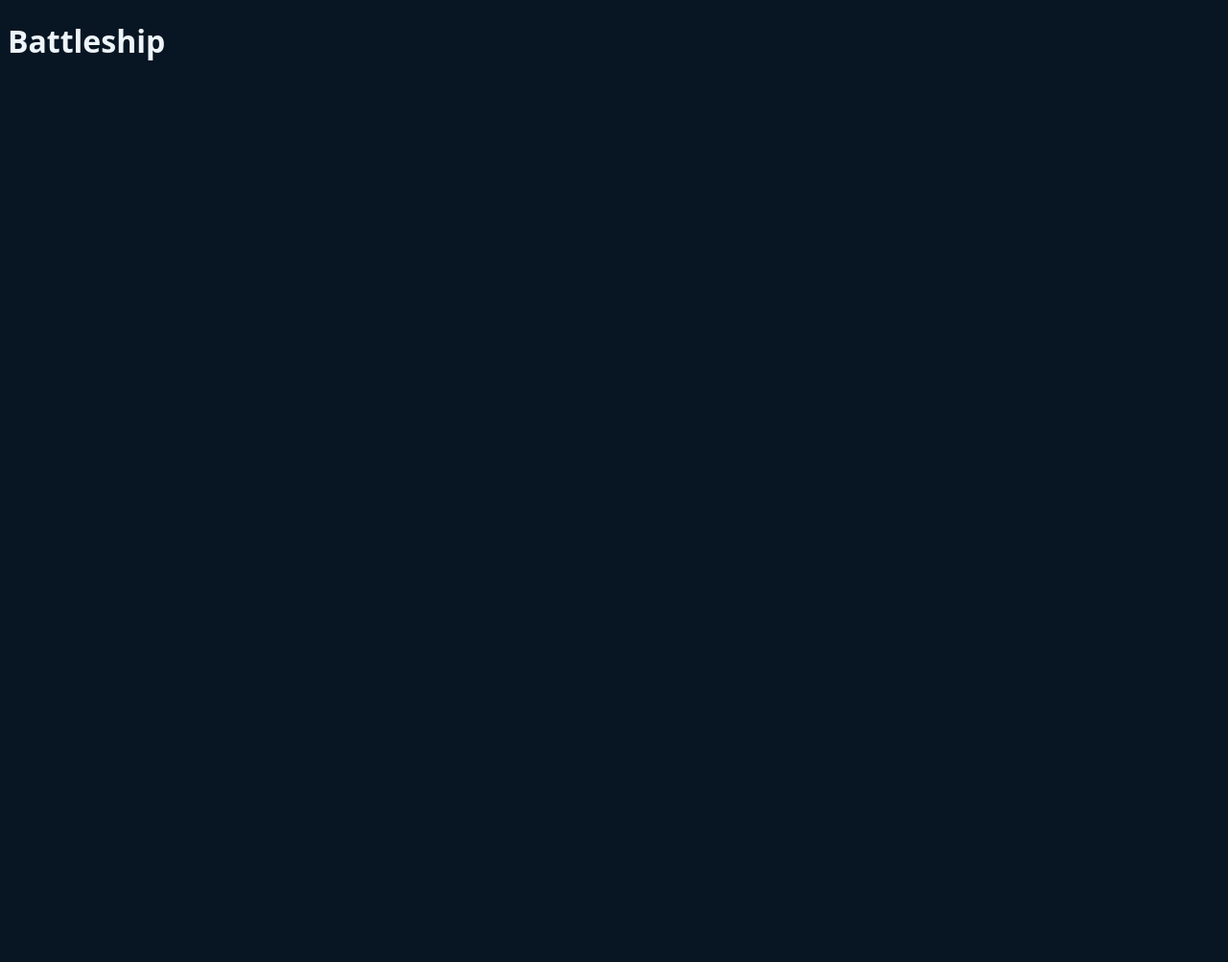
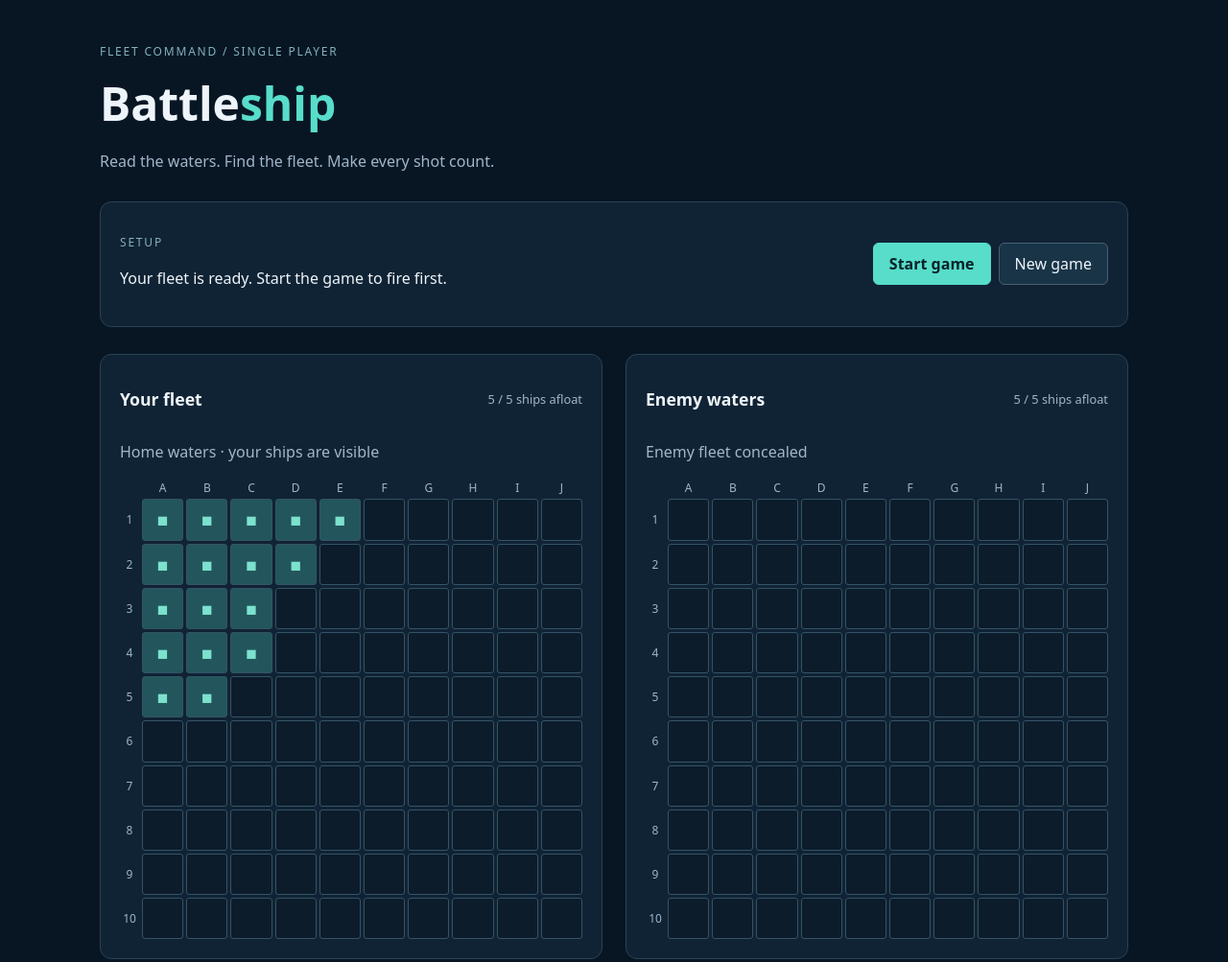
Before and after one commit to jan-christopher-buen/odin-battleship, a website built with webpack: page src/index.html in a window 1280 px wide. Shown: the top 1003 px of the page at 96% size. Before the commit the page ends 800 px from the top, so only its background shows below. Built offline with nearby package versions, Linux system fonts and the light colour scheme.

Commit message:
Connect game state to interactive Battleship boards

```diff
--- /dev/null
+++ b/src/dom.js
@@ -0,0 +1,98 @@
+import { BOARD_SIZE } from './gameboard.js';
+
+const coordinate = (x, y) => `${String.fromCharCode(65 + x)}${y + 1}`;
+
+function createBoard(container, interactive) {
+  const cells = [];
+  for (let y = -1; y < BOARD_SIZE; y += 1) {
+    for (let x = -1; x < BOARD_SIZE; x += 1) {
+      const element = document.createElement(interactive && x >= 0 && y >= 0 ? 'button' : 'span');
+      if (x < 0 || y < 0) {
+        element.className = 'axis';
+        element.textContent = y < 0 && x >= 0 ? String.fromCharCode(65 + x) : x < 0 && y >= 0 ? y + 1 : '';
+        element.setAttribute('aria-hidden', 'true');
+      } else {
+        element.className = 'cell';
+        if (interactive) {
+          element.type = 'button';
+          element.dataset.x = x;
+          element.dataset.y = y;
+        } else {
+          element.setAttribute('role', 'img');
+        }
+        cells.push(element);
+      }
+      container.append(element);
+    }
+  }
+  return cells;
+}
+
+function renderBoard(elements, board, reveal, active) {
+  elements.forEach((element, index) => {
+    const x = index % BOARD_SIZE;
+    const y = Math.floor(index / BOARD_SIZE);
+    const cell = board.cells[y][x];
+    const sunk = cell.ship !== null && board.ships[cell.ship].sunk;
+    // Unattacked enemy ships never contribute attributes, labels or markup.
+    const visibleShip = cell.ship !== null && (reveal || sunk);
+    const appearance = sunk ? 'sunk' : cell.shot || (visibleShip ? 'ship' : 'water');
+    element.className = `cell ${appearance}`;
+    element.textContent = appearance === 'sunk' ? '×' : appearance === 'hit' ? '×' : appearance === 'miss' ? '·' : visibleShip ? '■' : '';
+    const description = appearance === 'water' ? 'untried' : appearance;
+    element.setAttribute('aria-label', `${coordinate(x, y)}: ${description}`);
+    if (element.tagName === 'BUTTON') element.disabled = !active || cell.shot !== null;
+  });
+}
+
+export default function mountGame(game) {
+  const humanCells = createBoard(document.querySelector('#human-board'), false);
+  const enemyCells = createBoard(document.querySelector('#enemy-board'), true);
+  const status = document.querySelector('#status');
+  const start = document.querySelector('#start');
+  const restart = document.querySelector('#restart');
+  const reports = document.querySelector('#reports');
+
+  function render() {
+    const state = game.getSnapshot();
+    renderBoard(humanCells, state.human, true, false);
+    renderBoard(enemyCells, state.computer, state.phase === 'game-over', state.phase === 'human-turn');
+    start.disabled = state.phase !== 'setup';
+    document.querySelector('#phase').textContent = state.phase.replaceAll('-', ' ');
+    document.querySelector('#enemy-note').textContent = state.phase === 'game-over' ? 'Enemy fleet revealed' : 'Enemy fleet concealed';
+    status.textContent = state.phase === 'setup' ? 'Your fleet is ready. Start the game to fire first.'
+      : state.phase === 'game-over' ? state.winner === 'human' ? 'Victory! You sank the enemy fleet.' : 'Defeat. The computer sank your fleet.'
+        : state.phase === 'human-turn' ? 'Your turn. Choose a square in enemy waters.' : 'Computer turn.';
+    document.querySelector('#human-fleet').textContent = `${state.human.ships.filter((ship) => !ship.sunk).length} / 5 ships afloat`;
+    document.querySelector('#enemy-fleet').textContent = `${state.computer.ships.filter((ship) => !ship.sunk).length} / 5 ships afloat`;
+  }
+
+  function recordShot() {
+    const { latest } = game.getSnapshot();
+    const report = document.createElement('li');
+    report.textContent = `${latest.actor === 'human' ? 'You' : 'Computer'} → ${coordinate(...latest.position)}: ${latest.outcome}.`;
+    reports.prepend(report);
+    while (reports.children.length > 4) reports.lastElementChild.remove();
+  }
+
+  start.addEventListener('click', () => { game.start(); render(); });
+  restart.addEventListener('click', () => {
+    game.prepare();
+    reports.replaceChildren();
+    render();
+  });
+  document.querySelector('#enemy-board').addEventListener('click', (event) => {
+    const button = event.target.closest('button');
+    if (!button || game.getSnapshot().phase !== 'human-turn') return;
+    const result = game.humanAttack([Number(button.dataset.x), Number(button.dataset.y)]);
+    if (result.outcome === 'already-attacked') return;
+    recordShot();
+    render();
+    if (game.getSnapshot().phase === 'computer-turn') {
+      game.computerTurn();
+      recordShot();
+      render();
+    }
+  });
+  render();
+}
--- a/src/index.html
+++ b/src/index.html
@@ -7,6 +7,41 @@
     <title>Battleship · Fleet Command</title>
   </head>
   <body>
-    <main id="app"><h1>Battleship</h1></main>
+    <main id="app">
+      <header class="masthead">
+        <p class="eyebrow">Fleet command / single player</p>
+        <h1>Battle<span>ship</span></h1>
+        <p class="intro">Read the waters. Find the fleet. Make every shot count.</p>
+      </header>
+      <section class="command" aria-label="Game controls">
+        <div class="status-copy">
+          <p class="eyebrow" id="phase">Setup</p>
+          <p id="status" role="status" aria-live="polite" aria-atomic="true"></p>
+        </div>
+        <div class="actions">
+          <button id="start" class="primary" type="button">Start game</button>
+          <button id="restart" type="button">New game</button>
+        </div>
+      </section>
+      <div class="boards">
+        <section class="board-panel" aria-labelledby="human-title">
+          <div class="board-heading"><h2 id="human-title">Your fleet</h2><span id="human-fleet"></span></div>
+          <p class="board-note">Home waters · your ships are visible</p>
+          <div id="human-board" class="board" role="group" aria-label="Your fleet and incoming shots"></div>
+        </section>
+        <section class="board-panel" aria-labelledby="enemy-title">
+          <div class="board-heading"><h2 id="enemy-title">Enemy waters</h2><span id="enemy-fleet"></span></div>
+          <p class="board-note" id="enemy-note">Enemy fleet concealed</p>
+          <div id="enemy-board" class="board" role="group" aria-label="Enemy waters: choose a coordinate to attack"></div>
+        </section>
+      </div>
+      <section class="intel" aria-label="Game information">
+        <div><h2>Field guide</h2><p>Sink all five enemy ships before the computer sinks yours. One shot per turn, even after a hit.</p>
+          <ul class="legend"><li>■ Ship</li><li>× Hit</li><li>· Miss</li><li><span class="sunk-key">×</span> Sunk</li></ul>
+        </div>
+        <div><h2>Recent signals</h2><ol id="reports" aria-label="Most recent shots, newest first"></ol></div>
+      </section>
+      <footer>Built with JavaScript &amp; strategy · The Odin Project</footer>
+    </main>
   </body>
 </html>
--- a/src/index.js
+++ b/src/index.js
@@ -1 +1,5 @@
 import './styles.css';
+import Game from './game.js';
+import mountGame from './dom.js';
+
+mountGame(new Game());
--- a/src/styles.css
+++ b/src/styles.css
@@ -1 +1,34 @@
-body { font-family: system-ui, sans-serif; background: #081624; color: #eef5fa; }
+:root { color-scheme: dark; font-family: system-ui, sans-serif; background: #081624; color: #eef5fa; }
+* { box-sizing: border-box; }
+body { margin: 0; }
+main { max-width: 1120px; margin: auto; padding: 32px 24px; }
+h1 { font-size: 3rem; margin: 0; }
+h1 span { color: #57ddca; }
+h2 { font-size: 1.1rem; }
+p { line-height: 1.6; }
+.eyebrow { color: #84b1bd; text-transform: uppercase; font-size: .75rem; letter-spacing: .15em; }
+.intro, .board-note, footer { color: #a1b6c8; }
+.command, .board-panel, .intel { background: #102334; border: 1px solid #294253; border-radius: 12px; padding: 20px; }
+.command { display: flex; align-items: center; justify-content: space-between; gap: 20px; margin: 28px 0; }
+.actions { display: flex; gap: 8px; }
+button { font: inherit; color: inherit; background: #193447; border: 1px solid #466074; border-radius: 6px; padding: 10px 16px; cursor: pointer; }
+button.primary { background: #57ddca; border-color: #57ddca; color: #08232a; font-weight: 700; }
+button:disabled { cursor: default; opacity: .5; }
+button:focus-visible { outline: 3px solid #f5cf70; outline-offset: 3px; }
+.boards { display: grid; grid-template-columns: 1fr 1fr; gap: 24px; }
+.board-heading { display: flex; align-items: center; justify-content: space-between; gap: 8px; }
+.board-heading span { color: #a1b6c8; font-size: .8rem; }
+.board { display: grid; grid-template-columns: 20px repeat(10, minmax(0, 1fr)); gap: 3px; }
+.axis { display: flex; align-items: center; justify-content: center; font-size: .75rem; color: #9cb6c9; }
+.cell { aspect-ratio: 1; padding: 0; border: 1px solid #345367; border-radius: 3px; display: flex; align-items: center; justify-content: center; background: #0c1c2b; font-size: 1.2rem; }
+.cell:disabled { opacity: 1; }
+.cell.ship { background: #22565c; color: #7ce1cd; }
+.cell.hit { background: #6c3036; color: #ffada4; }
+.cell.miss { color: #bcd6eb; font-weight: 900; }
+.cell.sunk { background: #754523; border-style: dashed; color: #ffce8c; }
+.intel { display: grid; grid-template-columns: 1fr 1fr; gap: 24px; margin-top: 24px; }
+.legend { list-style: none; padding: 0; display: flex; gap: 16px; }
+.sunk-key { color: #ffce8c; }
+#reports { padding-left: 20px; color: #b7cbd8; line-height: 1.8; }
+footer { margin-top: 28px; font-size: .8rem; }
+@media (max-width: 760px) { .boards, .intel { grid-template-columns: 1fr; } .command { flex-direction: column; align-items: stretch; } }
```
